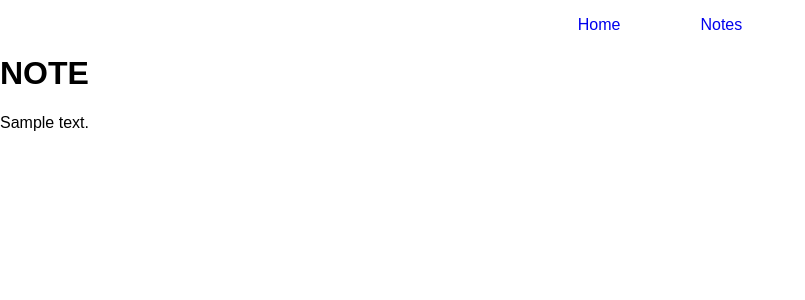
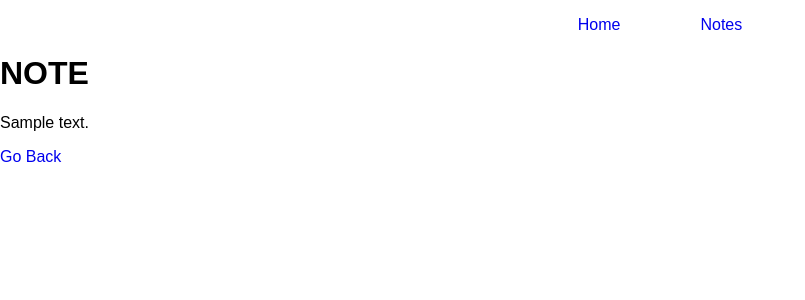
Before and after one commit to Eranmonnie/note-taking-app-php, a PHP site: page /note?id=1 in a window 1280 px wide. Shown: the top 300 px of the page, without its empty margins (0-805 px from the left). Run offline with PHP 8.4, Linux system fonts and the light colour scheme; tables that the repository leaves empty or names only in its code hold one stand-in row (values such as "Sample post").

```diff
--- a/views/note.view.php
+++ b/views/note.view.php
@@ -4,6 +4,7 @@
 
  <h1>NOTE</h1>
  <p><?= $note['notes']?></p>
+ <a href="/notes">Go Back</a>
 
 
 </body>
```
